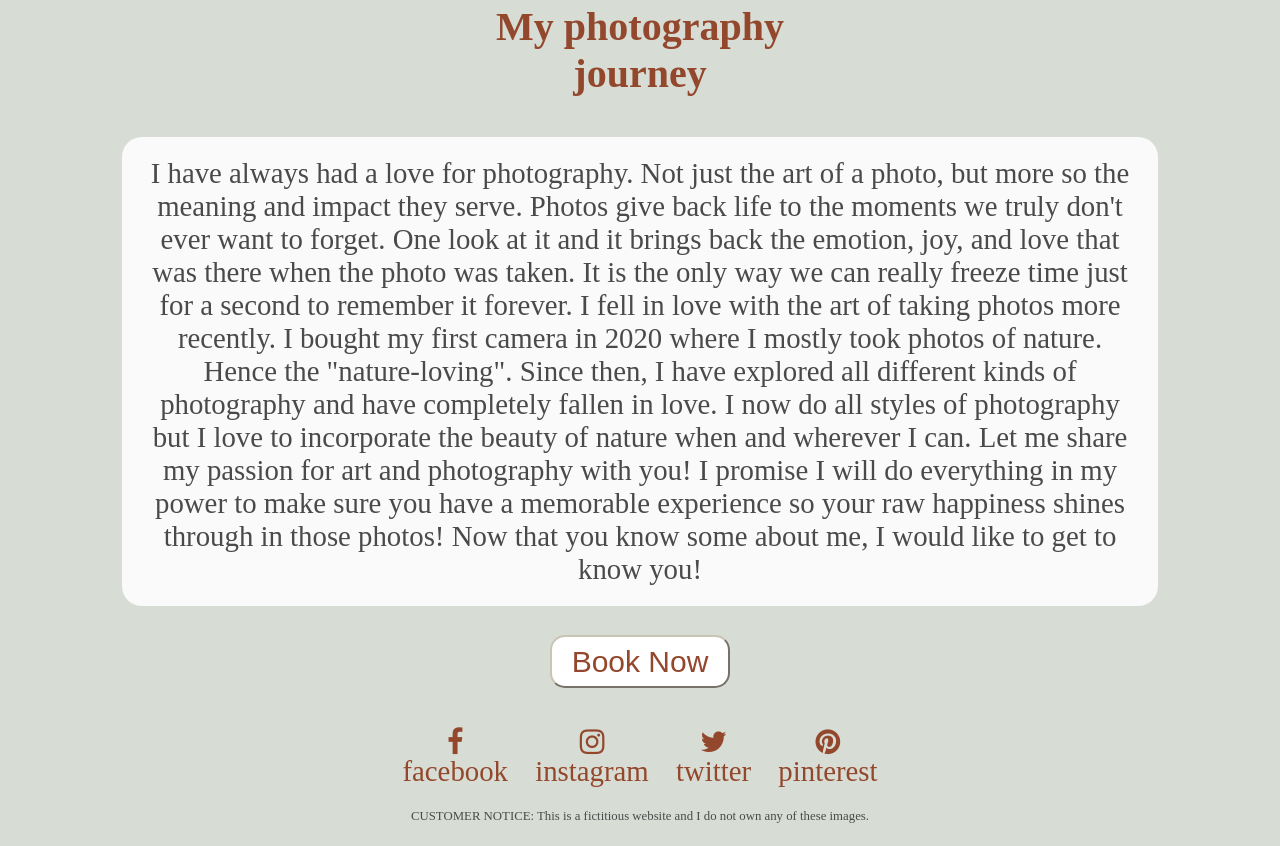
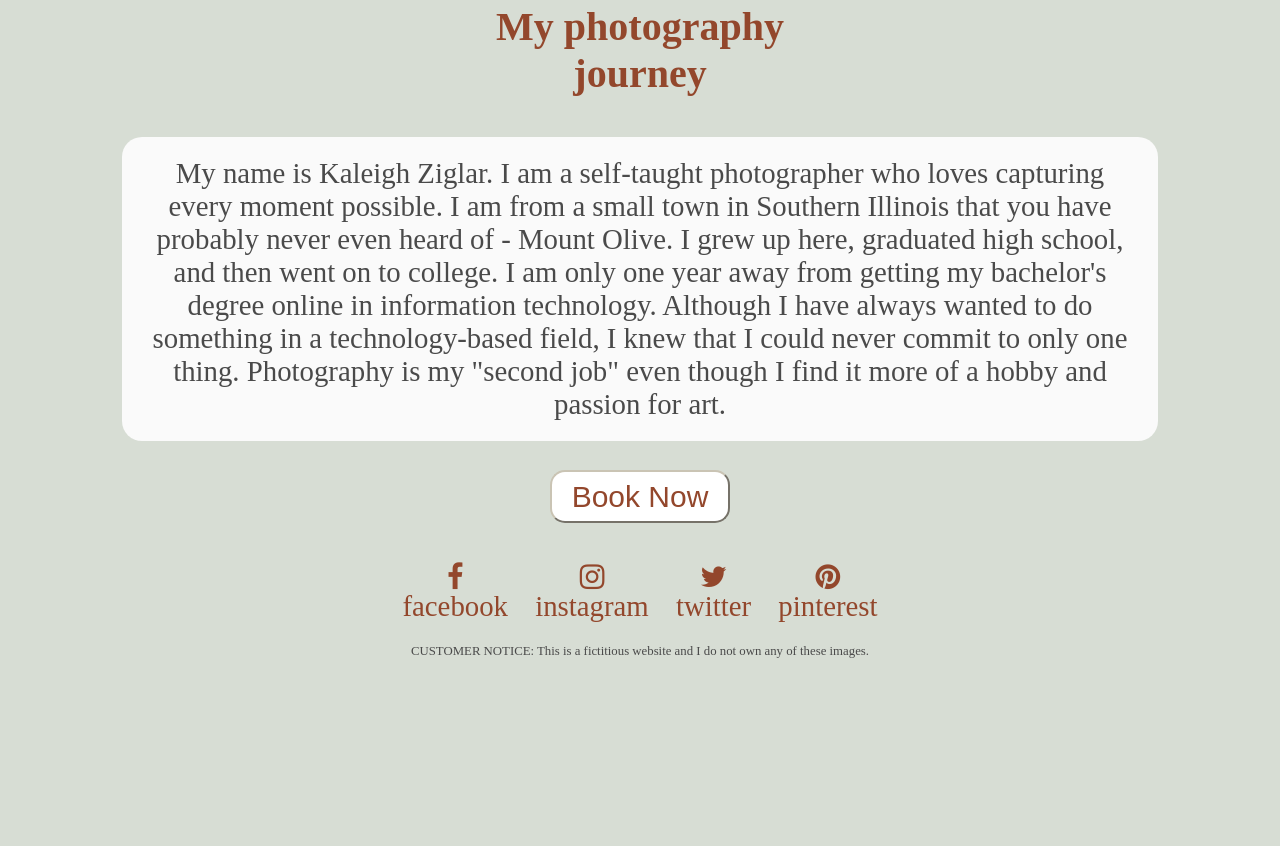
Before and after one commit to kziglar/kczphotography.github.io, a plain HTML site: page about.htm in a window 1280 px wide. Shown: the part 1504-2350 px from the top of the page. After the commit the page ends 2185 px from the top, so only its background shows below. Drawn offline with nearby package versions, Linux system fonts and the light colour scheme.

Commit message:
Update about.htm

```diff
--- a/about.htm
+++ b/about.htm
@@ -78,9 +78,8 @@ Tested: May 4, 2022, Passed on Chrome and Microsoft Edge browsers.
         <p class = "about_title"> My photography journey</p>
 
 
-        <p class = "journey">I have always had a love for photography. Not just the art of a photo, but more so the meaning and impact they serve. Photos give back life to the moments we truly don't ever want to forget. One look at it and it brings back the emotion, joy, and love that was there when the photo was taken. It is the only way we can really freeze time just for a second to remember it forever. I fell in love with the art of taking photos more recently. I bought my first camera in 2020 where I mostly took photos of nature. Hence the "nature-loving". Since then, I have explored all different kinds of photography and have completely fallen in love. I now do all styles of photography but I love to incorporate the beauty of nature when and wherever I can. Let me share my passion for art and photography with you! I promise I will do everything in my power to make sure you have a memorable experience so your raw happiness shines through in those photos! Now that you know some about me, I would like to get to know you!</p>
-
-    <!--- Buttons for "Book Now" --->
+        <p class = "personal_description">My name is Kaleigh Ziglar. I am a self-taught photographer who loves capturing every moment possible. I am from a small town in Southern Illinois that you have probably never even heard of - Mount Olive. I grew up here, graduated high school, and then went on to college. I am only one year away from getting my bachelor's degree online in information technology. Although I have always wanted to do something in a technology-based field, I knew that I could never commit to only one thing. Photography is my "second job" even though I find it more of a hobby and passion for art.  </p>
+        <!--- Buttons for "Book Now" --->
             <button class = "booknow" onclick= "document.location.href= 'contact.htm';"> Book Now </button>
 
     <div id = "socialmedia">
```
